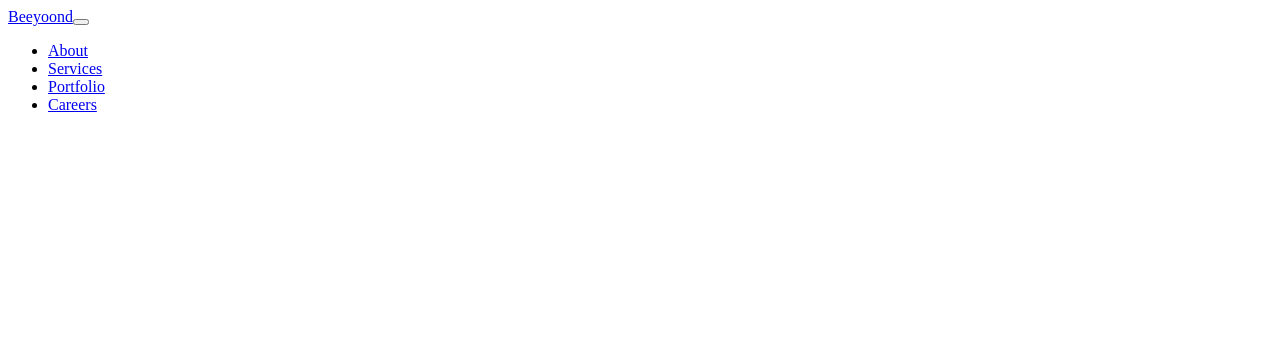
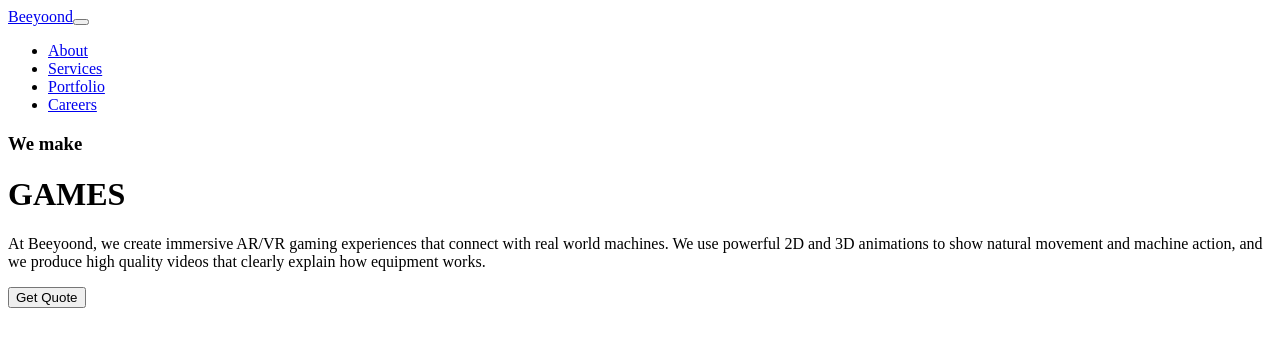
Before and after one commit to Kaleeswari02/beeyoond, a Next.js app: page / in a window 1280 px wide. Shown: the top 346 px of the page. Built offline with nearby package versions, Linux system fonts and the light colour scheme.

Commit message:
git push changes

```diff
--- /dev/null
+++ b/src/app/home/home.css
@@ -0,0 +1,3 @@
+.banner-section{
+    background-image: ;
+}
--- /dev/null
+++ b/src/app/home/page.js
@@ -0,0 +1,24 @@
+'use client'
+import './home.css';
+
+export default function Banner(){
+    return(
+        <>
+        <div className="container-fluid">
+            <div className="banner-section" >
+                <div className="row">
+                    <div className="col-xl-5 col-lg-5">
+                        <div className="content-section">
+                            <h3>We make</h3>
+                            <h1>GAMES</h1>
+                            <p>At Beeyoond, we create immersive AR/VR gaming experiences that connect with real world machines. We use powerful 2D and 3D animations to show natural movement and machine action, and we produce high quality videos that clearly explain how equipment works.</p>
+                            <div><button>Get Quote</button></div>
+                        </div>
+                    </div>
+                    <div className="col-xl-7 col-lg-7"></div>
+                </div>
+            </div>
+        </div>
+        </>
+    )
+}
--- a/src/app/page.js
+++ b/src/app/page.js
@@ -1,11 +1,13 @@
 import Image from "next/image";
 import styles from "./page.module.css";
 import Header from "./Header/page";
+import Banner from "./home/page";
 
 export default function Home() {
   return (
   <>
   <Header/>
+  <Banner/>
   </>
   );
 }
```
